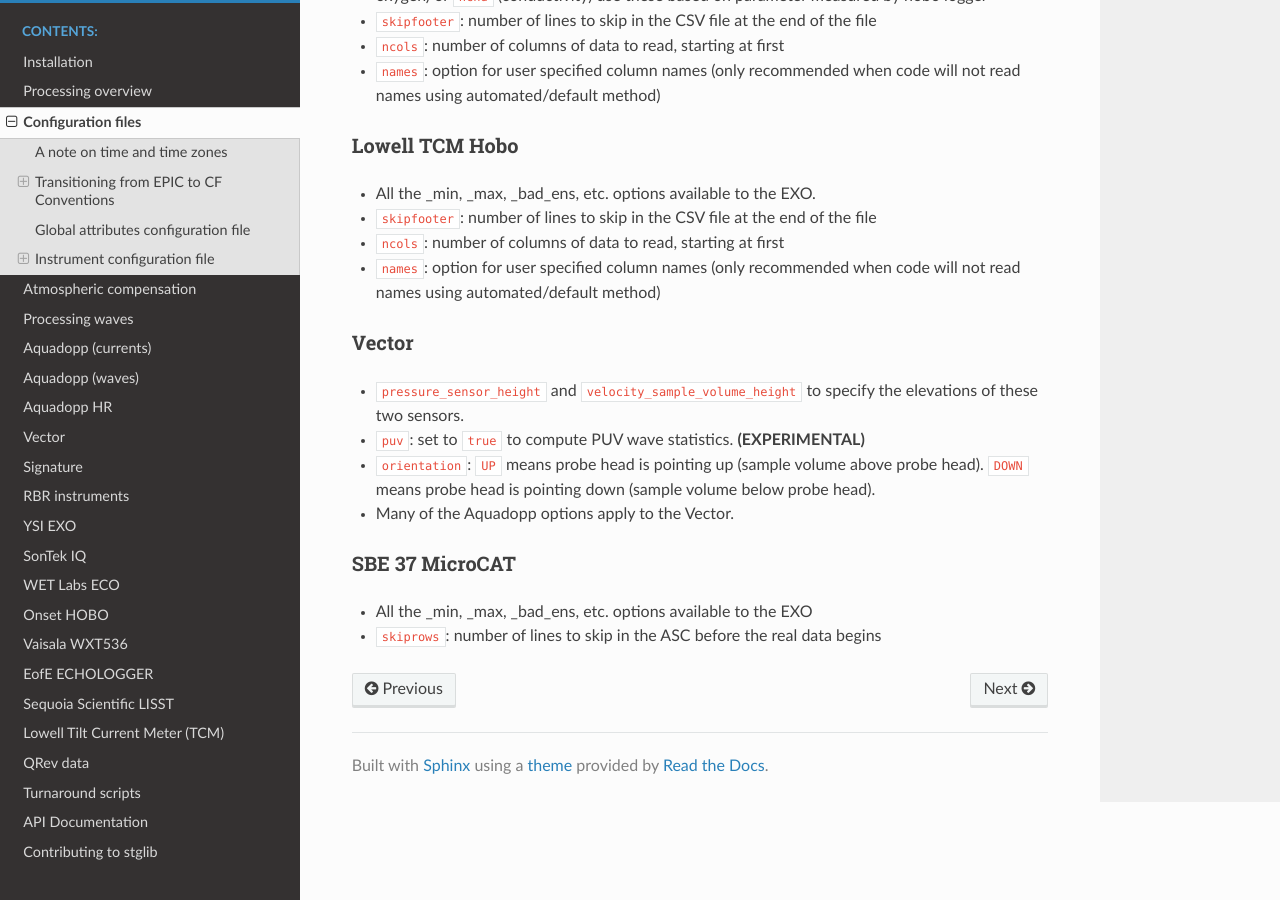
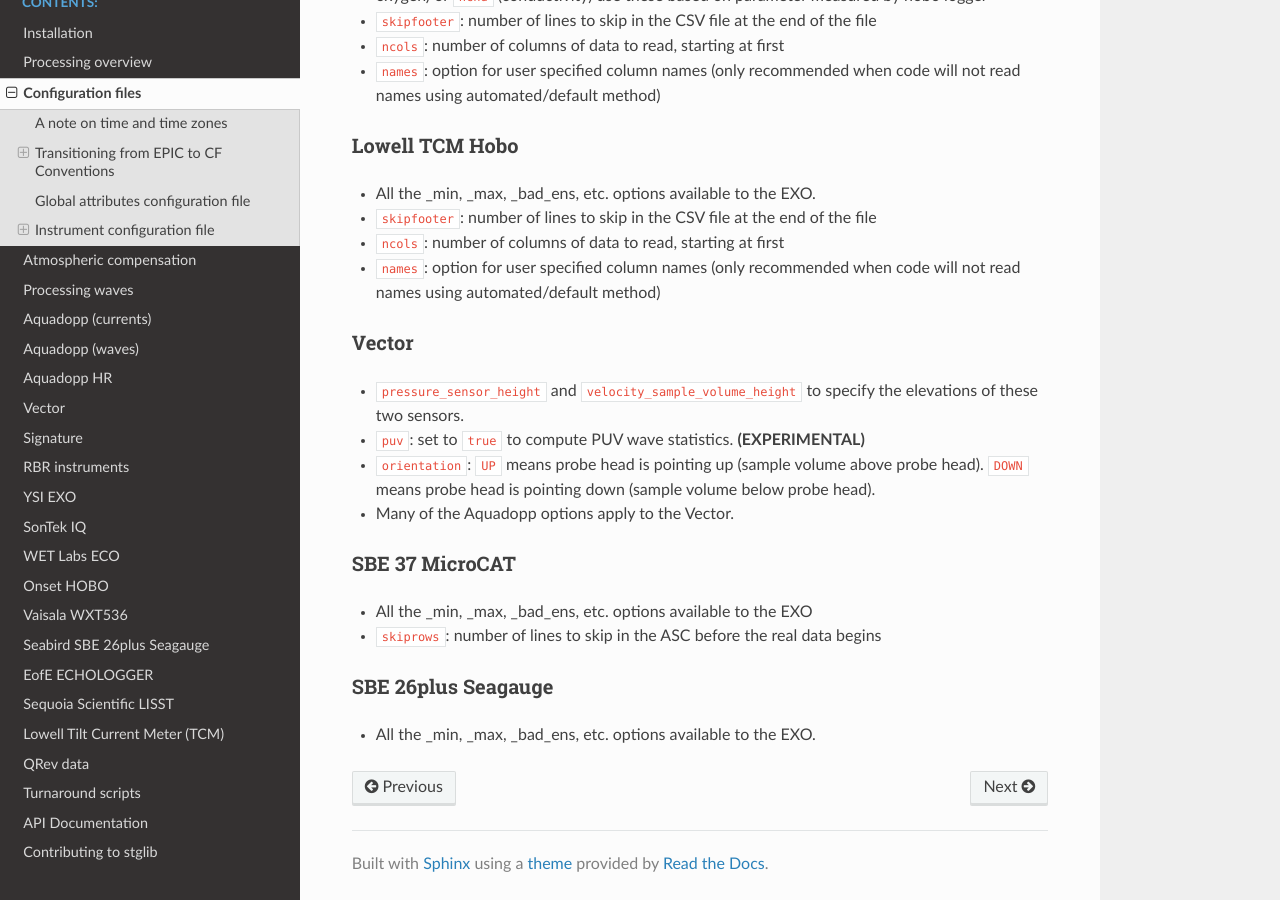
Before and after one commit to USGS-CMG/stglib, a Sphinx documentation site: the page built from doc/config.rst, in a window 1280 px wide and 900 px high, scrolled down 6215 px. Built offline with Sphinx 7.4.7 and the Read the Docs theme 2.0.0, drawn with Linux system fonts in a browser that asks for light colours.

```diff
--- a/doc/config.rst
+++ b/doc/config.rst
@@ -215,3 +215,7 @@ SBE 37 MicroCAT
 ---------------
 - All the _min, _max, _bad_ens, etc. options available to the EXO
 - ``skiprows``: number of lines to skip in the ASC before the real data begins
+
+SBE 26plus Seagauge
+-------------------
+- All the _min, _max, _bad_ens, etc. options available to the EXO.
--- a/doc/index.rst
+++ b/doc/index.rst
@@ -29,6 +29,7 @@ Currently, this package has at least partial support for:
 - RD Instruments ADCPs
 - Moving-boat ADCP data processed using QRev_, for use in index-velocity computation
 - EofE ECHOLOGGER altimeters
+- SBE 26plus Seagauge
 
 .. _QRev: https://hydroacoustics.usgs.gov/movingboat/QRev.shtml
 
```
Also changed, not shown: other parts of doc/index.rst (+1 -0 lines), README.md (+1 -0 lines), doc/sg.rst (added, +29 -0 lines), 6 other files.
